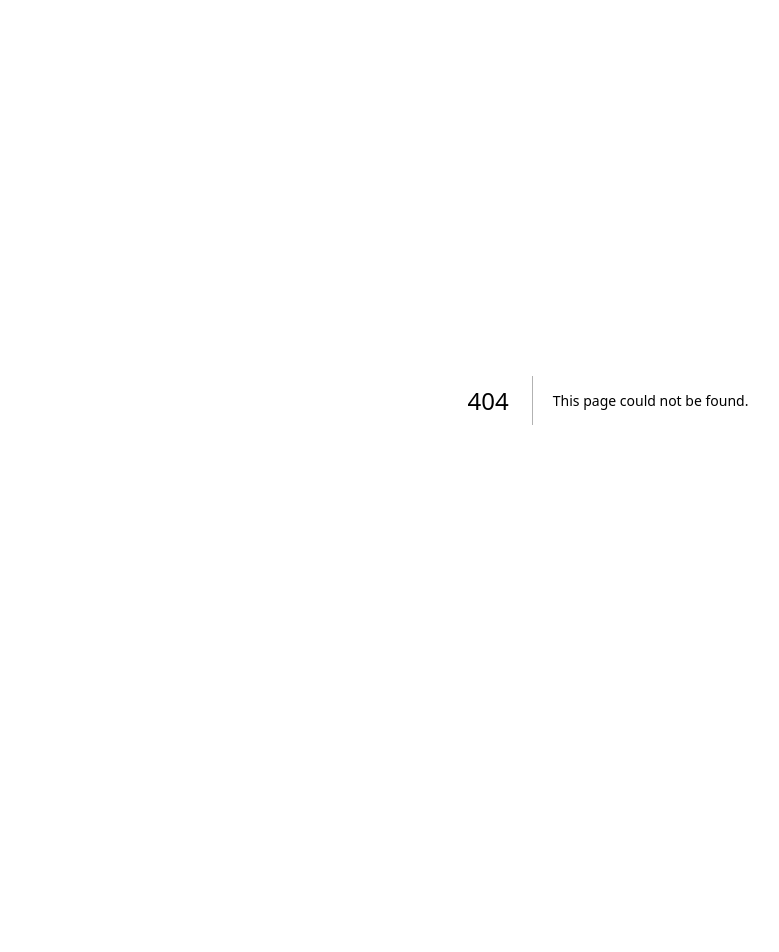
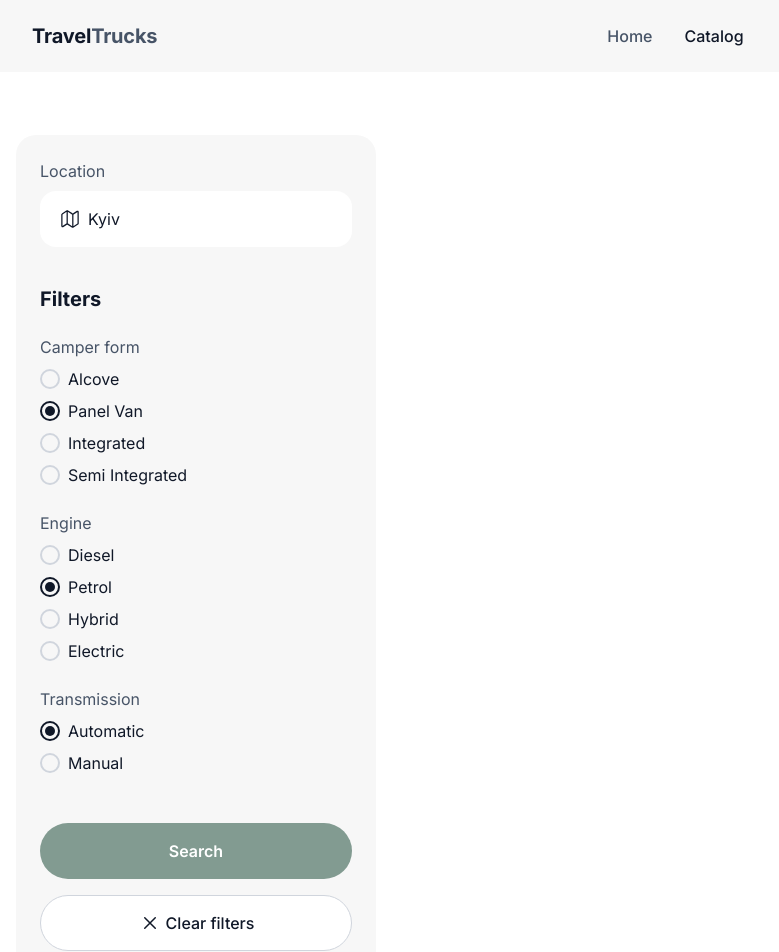
Before and after one commit to FlowMaster83/campers, a Next.js app: page /catalog in a window 1280 px wide. Before the commit this address had no page. Shown: the top 952 px of the page, without its empty margins (32-811 px from the left). Before the commit the page ends 800 px from the top, so only its background shows below. Built offline with nearby package versions, Linux system fonts and the light colour scheme.

Commit message:
added catalog page, added sidebar filter

```diff
--- /dev/null
+++ b/app/catalog/page.tsx
@@ -0,0 +1,13 @@
+import Header from "@/components/Header/Header";
+import Sidebar from "@/components/Sidebar/Sidebar";
+
+export default function Catalog() {
+  return (
+    <div>
+      <Header />
+      <div>
+        <Sidebar />
+      </div>
+    </div>
+  );
+}
--- a/app/globals.css
+++ b/app/globals.css
@@ -9,6 +9,7 @@
   --color-primary: #829b91;
   --color-star: #ffc531;
   --color-white: #ffffff;
+  --color-border: #d0d5dd;
 
   --radius-sm: 12px;
   --radius-md: 16px;
--- /dev/null
+++ b/components/Sidebar/Sidebar.module.css
@@ -0,0 +1,133 @@
+.sidebarWrapper {
+  padding: 63px 48px;
+}
+
+.sidebar {
+  width: 360px;
+  flex-shrink: 0;
+  background: var(--color-surface);
+  border-radius: 20px;
+  padding: 24px;
+}
+
+.form {
+  display: flex;
+  flex-direction: column;
+}
+
+.location {
+  display: flex;
+  flex-direction: column;
+  gap: 8px;
+}
+
+.label {
+  font-size: 16px;
+  line-height: 24px;
+  color: var(--color-text-secondary);
+}
+
+.input {
+  display: flex;
+  align-items: center;
+  gap: 8px;
+  height: 56px;
+  padding: 0 20px;
+  background: var(--color-white);
+  border-radius: var(--radius-md);
+  font-size: 16px;
+  color: var(--color-text);
+}
+
+.inputIcon {
+  width: 20px;
+  height: 20px;
+  color: var(--color-text);
+}
+
+.filters {
+  margin-top: 40px;
+}
+
+.title {
+  font-size: 20px;
+  line-height: 24px;
+  font-weight: 700;
+  color: var(--color-text);
+}
+
+.group {
+  margin: 0;
+  margin-top: 24px;
+  border: none;
+  padding: 0;
+  display: flex;
+  flex-direction: column;
+  gap: 8px;
+}
+
+.group .label {
+  margin: 0 0 8px;
+  padding: 0;
+}
+
+.option {
+  display: flex;
+  align-items: center;
+  gap: 8px;
+  font-size: 16px;
+  line-height: 24px;
+  color: var(--color-text);
+}
+
+.radio {
+  appearance: none;
+  width: 20px;
+  height: 20px;
+  flex-shrink: 0;
+  border-radius: 50%;
+  border: 2px solid var(--color-border);
+  position: relative;
+}
+
+.radio:checked {
+  border-color: var(--color-text);
+}
+
+.radio:checked::after {
+  content: "";
+  position: absolute;
+  inset: 3px;
+  border-radius: 50%;
+  background: var(--color-text);
+}
+
+.search {
+  margin-top: 48px;
+  height: 56px;
+  background: var(--color-primary);
+  color: var(--color-white);
+  border-radius: var(--radius-pill);
+  font-size: 16px;
+  font-weight: 600;
+}
+
+.clear {
+  margin-top: 16px;
+  height: 56px;
+  display: flex;
+  align-items: center;
+  justify-content: center;
+  gap: 4px;
+  background: var(--color-white);
+  border: 1px solid var(--color-border);
+  border-radius: var(--radius-pill);
+  font-size: 16px;
+  font-weight: 500;
+  color: var(--color-text);
+}
+
+.clearIcon {
+  width: 24px;
+  height: 24px;
+}
--- /dev/null
+++ b/components/Sidebar/Sidebar.tsx
@@ -0,0 +1,84 @@
+import { IoMapOutline, IoCloseOutline } from "react-icons/io5";
+import styles from "./Sidebar.module.css";
+
+const CAMPER_FORM = ["Alcove", "Panel Van", "Integrated", "Semi Integrated"];
+const ENGINE = ["Diesel", "Petrol", "Hybrid", "Electric"];
+const TRANSMISSION = ["Automatic", "Manual"];
+
+export default function Sidebar() {
+  return (
+    <div className={styles.sidebarWrapper}>
+      <aside className={styles.sidebar}>
+        <form className={styles.form}>
+          <div className={styles.location}>
+            <span className={styles.label}>Location</span>
+            <div className={styles.input}>
+              <IoMapOutline className={styles.inputIcon} />
+              <span>Kyiv</span>
+            </div>
+          </div>
+
+          <div className={styles.filters}>
+            <h2 className={styles.title}>Filters</h2>
+
+            {/* Camper form */}
+            <fieldset className={styles.group}>
+              <legend className={styles.label}>Camper form</legend>
+              {CAMPER_FORM.map((option) => (
+                <label key={option} className={styles.option}>
+                  <input
+                    type="radio"
+                    name="camperForm"
+                    className={styles.radio}
+                    defaultChecked={option === "Panel Van"}
+                  />
+                  {option}
+                </label>
+              ))}
+            </fieldset>
+
+            {/* Engine */}
+            <fieldset className={styles.group}>
+              <legend className={styles.label}>Engine</legend>
+              {ENGINE.map((option) => (
+                <label key={option} className={styles.option}>
+                  <input
+                    type="radio"
+                    name="engine"
+                    className={styles.radio}
+                    defaultChecked={option === "Petrol"}
+                  />
+                  {option}
+                </label>
+              ))}
+            </fieldset>
+
+            {/* Transmission */}
+            <fieldset className={styles.group}>
+              <legend className={styles.label}>Transmission</legend>
+              {TRANSMISSION.map((option) => (
+                <label key={option} className={styles.option}>
+                  <input
+                    type="radio"
+                    name="transmission"
+                    className={styles.radio}
+                    defaultChecked={option === "Automatic"}
+                  />
+                  {option}
+                </label>
+              ))}
+            </fieldset>
+          </div>
+
+          <button type="submit" className={styles.search}>
+            Search
+          </button>
+          <button type="reset" className={styles.clear}>
+            <IoCloseOutline className={styles.clearIcon} />
+            Clear filters
+          </button>
+        </form>
+      </aside>
+    </div>
+  );
+}
--- a/package.json
+++ b/package.json
@@ -12,7 +12,8 @@
     "modern-normalize": "^3.0.1",
     "next": "16.3.3",
     "react": "19.2.8",
-    "react-dom": "19.2.8"
+    "react-dom": "19.2.8",
+    "react-icons": "^5.7.0"
   },
   "devDependencies": {
     "@types/node": "^20",
```
Also changed, not shown: app/catalog/page.module.css (added, +12 -0 lines), 1 other file (tests, documents, lock files or other folders).
